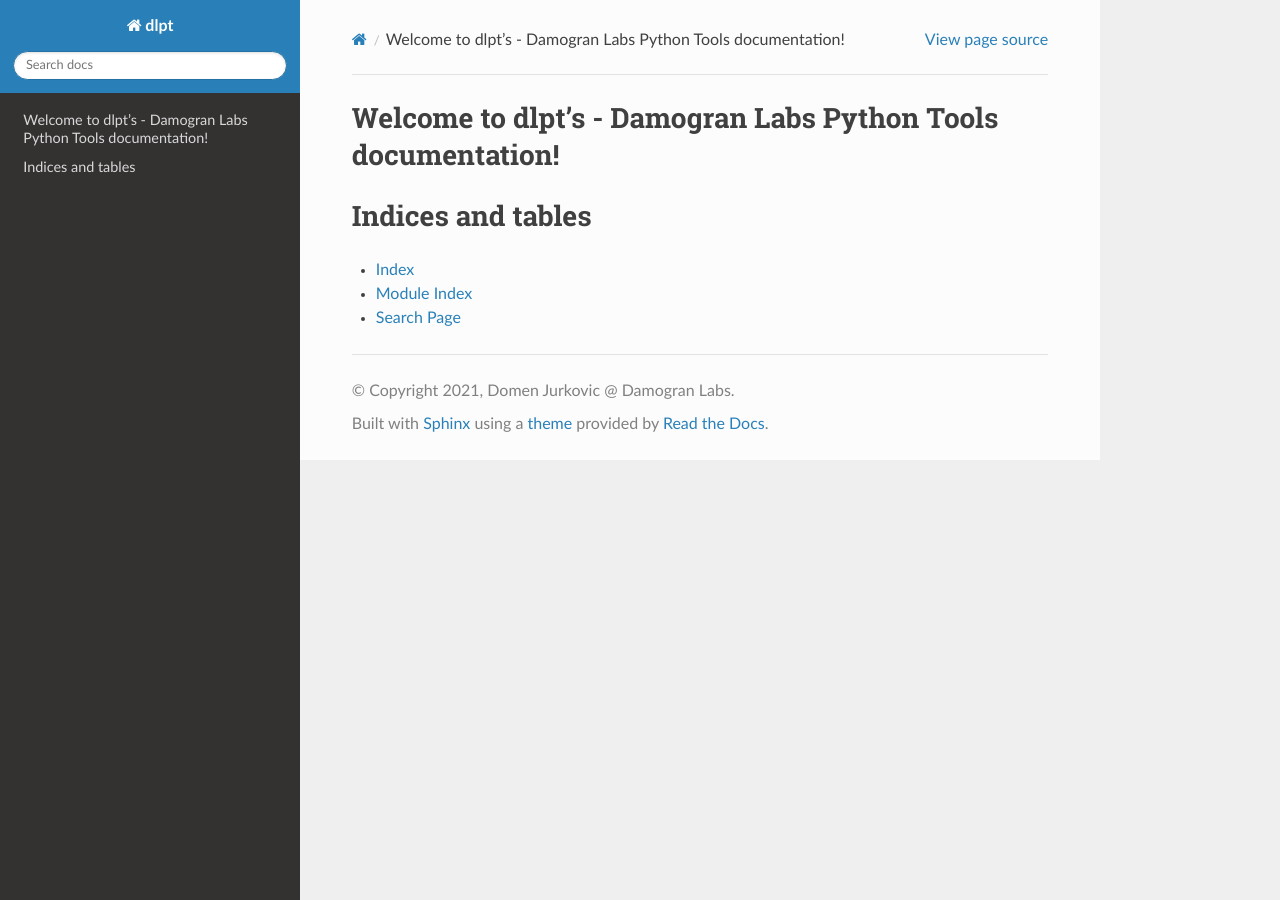
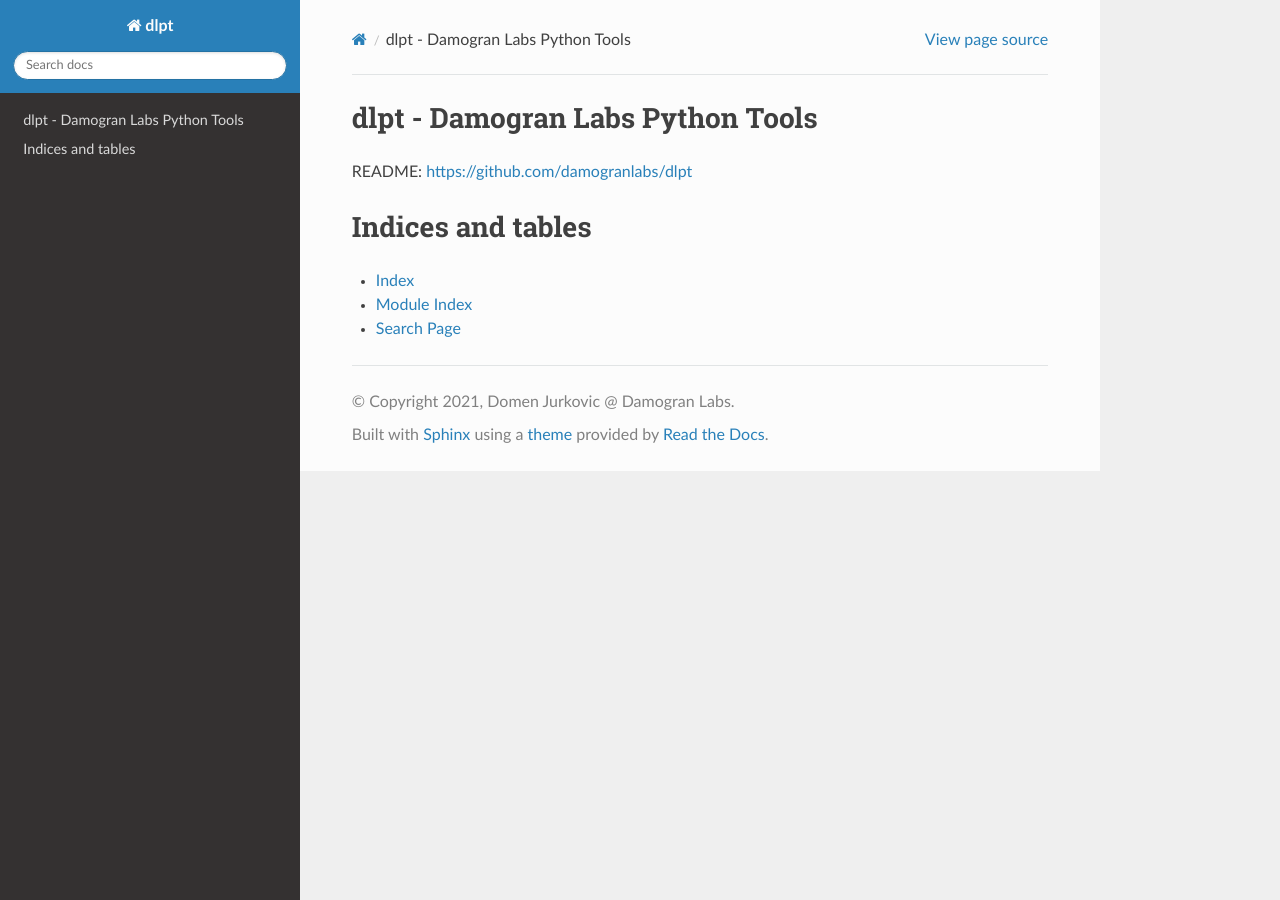
Before and after one commit to damogranlabs/dlpt, a Sphinx documentation site: the page built from docs/source/index.rst, in a window 1280 px wide. Built offline with Sphinx 7.4.7 and the Read the Docs theme 2.0.0, drawn with Linux system fonts in a browser that asks for light colours; pages that are not in the unit, such as notebooks, are missing from menus.

```diff
--- a/docs/source/index.rst
+++ b/docs/source/index.rst
@@ -1,13 +1,13 @@
-Welcome to dlpt's - Damogran Labs Python Tools documentation!
+dlpt - Damogran Labs Python Tools
 =============================================================
+README: https://github.com/damogranlabs/dlpt
 
 .. toctree::
    :maxdepth: 2
-   :caption: Contents:
+   :caption: Modules:
+   :glob:
 
-   dlpt
-
-
+   dlpt.*
 
 Indices and tables
 ==================
```
Also changed, not shown: README.md (+1 -0 lines), 4 other files.
